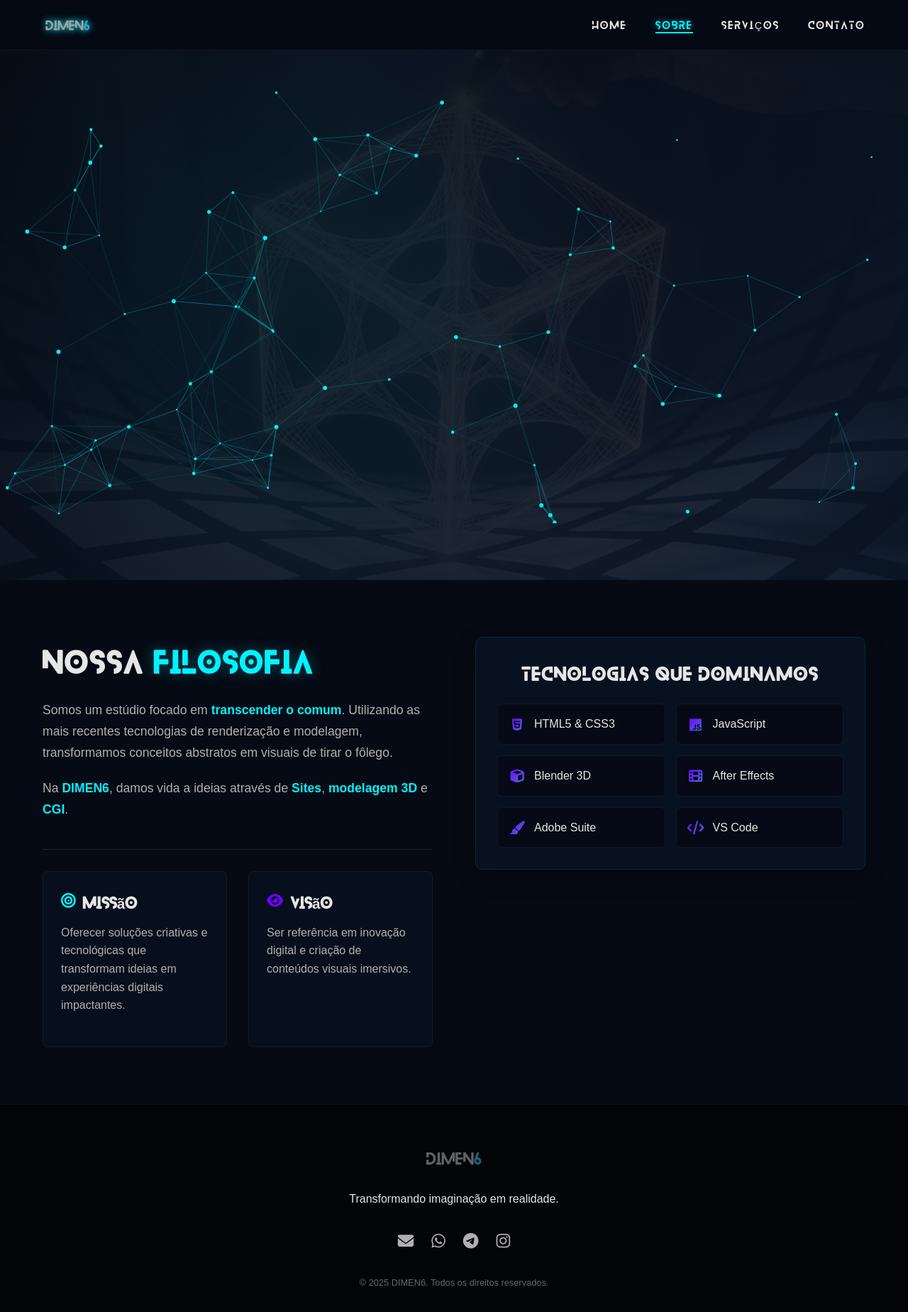
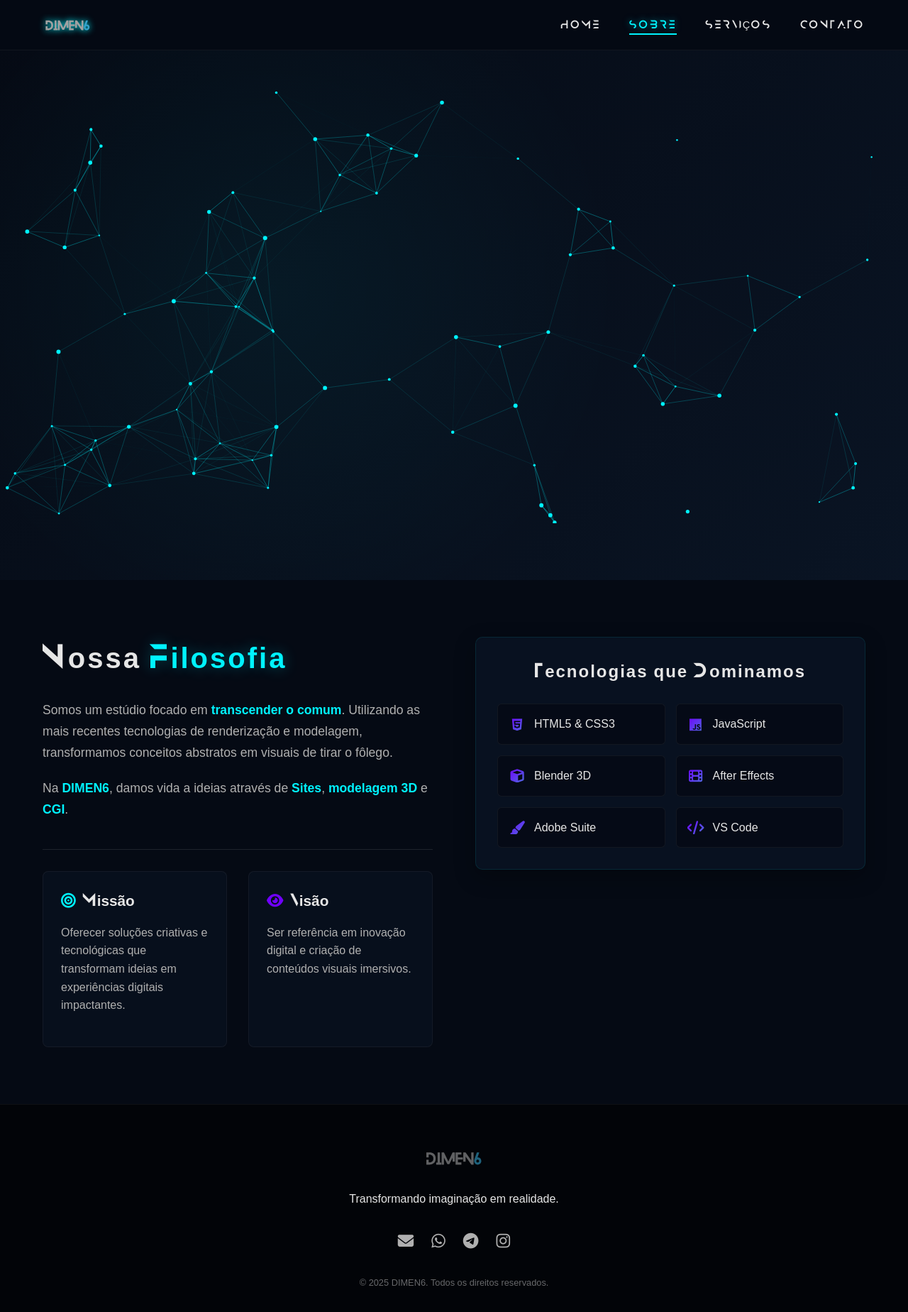
Before and after one commit to erythrogn/dimen_6, a Flask app: page /sobre in a window 1280 px wide. Shown: the whole page at 71% size. Run offline with Flask 3, Linux system fonts and the light colour scheme.

Commit message:
versãopy

```diff
--- a/static/css/style.css
+++ b/static/css/style.css
@@ -1,18 +1,12 @@
-/* =========================================
-   1. FONTES E VARIÁVEIS
-   ========================================= */
-
 @font-face {
     font-family: 'Anurati';
-    /* Caminho corrigido para estrutura Flask */
     src: url('../fonts/Anurati-Regular.otf') format('opentype');
     font-display: swap;
 }
 
 @font-face {
     font-family: 'Blanka';
-    /* Caminho corrigido para estrutura Flask */
-    src: url('../fonts/Blanka-Regular.otf') format('opentype');
+    src: url('../fonts/Anurati-Regular.otf') format('opentype');
     font-display: swap;
 }
 
@@ -30,10 +24,6 @@
 
     --header-height: 80px;
 }
-
-/* =========================================
-   2. RESET E BASE
-   ========================================= */
 
 * {
     margin: 0;
@@ -66,10 +56,6 @@ img {
     display: block;
 }
 
-/* =========================================
-   3. HEADER E NAVEGAÇÃO
-   ========================================= */
-
 header {
     position: fixed;
     top: 0;
@@ -84,7 +70,6 @@ header {
     transition: all 0.4s ease;
 }
 
-/* Classe adicionada via JS ao rolar */
 header.scrolled {
     padding: 10px 0;
     background: rgba(5, 10, 20, 0.98);
@@ -152,27 +137,19 @@ header.scrolled {
     transition: color 0.3s ease;
 }
 
-/* =========================================
-   4. HERO SECTIONS
-   ========================================= */
-
-/* Hero da Home */
 .hero {
     height: 100vh;
     height: calc(var(--vh, 1vh) * 100);
     display: flex;
     align-items: center;
-    /* REMOVIDO: background: url(...) */
     background: radial-gradient(circle at center, #1a2a4a 0%, #050A14 100%);
     position: relative;
     padding-top: var(--header-height);
 }
 
-/* Hero da página Sobre */
 .about-hero {
     min-height: 60vh;
     padding: 120px 0 80px;
-    /* REMOVIDO: background: url(...) */
     background: radial-gradient(circle at center, #1a2a4a 0%, #050A14 100%);
     display: flex;
     align-items: center;
@@ -227,13 +204,10 @@ header.scrolled {
     margin-right: auto;
 }
 
-/* Hero da página Sobre */
 .about-hero {
     min-height: 60vh;
     padding: 120px 0 80px;
-    /* Caminho corrigido para imagem */
-    background: linear-gradient(135deg, rgba(5, 10, 20, 0.95) 0%, rgba(10, 21, 37, 0.9) 100%),
-                url('../images/dimen.png') no-repeat center center/cover;
+    background: linear-gradient(135deg, rgba(5, 10, 20, 0.95) 0%, rgba(10, 21, 37, 0.9) 100%);
     display: flex;
     align-items: center;
     text-align: center;
@@ -267,11 +241,6 @@ header.scrolled {
     line-height: 1.6;
 }
 
-/* =========================================
-   5. COMPONENTES GERAIS
-   ========================================= */
-
-/* Botão CTA */
 .cta-button {
     display: inline-block;
     background: transparent;
@@ -306,7 +275,6 @@ header.scrolled {
     margin-top: 60px;
 }
 
-/* Títulos de Seção */
 .section-title {
     font-family: var(--font-heading);
     font-size: 2.5rem;
@@ -323,7 +291,6 @@ header.scrolled {
     position: relative;
 }
 
-/* Animação Scroll Reveal */
 .scroll-reveal {
     opacity: 0;
     transform: translateY(40px);
@@ -334,10 +301,6 @@ header.scrolled {
     opacity: 1;
     transform: translateY(0);
 }
-
-/* =========================================
-   6. PÁGINA SOBRE (DETALHES)
-   ========================================= */
 
 .about-page-section {
     padding: 80px 0;
@@ -411,7 +374,6 @@ header.scrolled {
     color: var(--text-gray);
 }
 
-/* Tech Stack (Painel Visual) */
 .visual-frame {
     background: rgba(10, 21, 37, 0.7);
     border-radius: 10px;
@@ -465,10 +427,6 @@ header.scrolled {
     background-clip: text;
     color: transparent !important;
 }
-
-/* =========================================
-   7. SERVIÇOS (FLIP CARDS)
-   ========================================= */
 
 .services {
     padding: 80px 0;
@@ -599,10 +557,6 @@ header.scrolled {
     color: var(--secondary);
 }
 
-/* =========================================
-   8. PÁGINA CONTATO
-   ========================================= */
-
 .contact {
     padding: 140px 0 80px;
     background: linear-gradient(to top, rgba(0,0,0,0.9), var(--bg-dark));
@@ -657,7 +611,6 @@ header.scrolled {
     transform: translateX(5px);
 }
 
-/* Campos de Email com Ícone */
 .input-with-icon {
     position: relative;
 }
@@ -722,11 +675,6 @@ header.scrolled {
     margin-top: 30px;
 }
 
-/* =========================================
-   9. OVERLAYS E ANIMAÇÕES EXTRAS
-   ========================================= */
-
-/* Cubo 3D / Loading */
 .dimensional-overlay {
     position: fixed;
     top: 0;
@@ -751,7 +699,6 @@ header.scrolled {
     pointer-events: all;
 }
 
-/* Se quiser incluir o cubo, descomente ou adicione o HTML correspondente */
 .loading-text {
     margin-top: 20px;
     font-family: 'Orbitron', sans-serif;
@@ -765,10 +712,6 @@ header.scrolled {
     0%, 100% { opacity: 0.5; }
     50% { opacity: 1; text-shadow: 0 0 10px var(--primary); }
 }
-
-/* =========================================
-   10. FOOTER
-   ========================================= */
 
 footer {
     background-color: #020408;
@@ -807,10 +750,6 @@ footer {
     color: rgba(255,255,255,0.4);
 }
 
-/* =========================================
-   11. MEDIA QUERIES (RESPONSIVO GERAL)
-   ========================================= */
-
 @media (max-width: 992px) {
     .about-page-grid { grid-template-columns: 1fr; gap: 40px; }
     .visual-frame { position: static; }
@@ -819,7 +758,6 @@ footer {
 }
 
 @media (max-width: 768px) {
-    /* Menu Mobile */
     .menu-toggle { display: block; z-index: 1002; }
 
     .nav-links {
@@ -848,18 +786,15 @@ footer {
     .nav-links li { margin: 0; width: 100%; text-align: center; }
     .nav-links a { font-size: 1.2rem; display: block; padding: 10px; }
 
-    /* Ajustes Gerais */
     .hero h1 { font-size: 2.2rem; }
     .section-title { font-size: 2rem; margin-bottom: 30px; }
     .hero p { font-size: 1rem; padding: 0 10px; }
 
     .about, .services, .contact { padding: 60px 0; }
 
-    /* Flip Cards */
     .services-grid { grid-template-columns: 1fr; padding: 0 10px; }
     .flip-card { height: 320px; }
 
-    /* Form */
     .contact { padding-top: 100px; align-items: flex-start; }
     .contact-form input, .contact-form textarea { font-size: 16px; padding: 12px; }
 }
--- a/templates/services.html
+++ b/templates/services.html
@@ -4,7 +4,6 @@
 
 {% block content %}
 <section class="services" id="services">
-
     <div class="container">
         <h2 class="section-title scroll-reveal">Nossos <span>Serviços</span></h2>
 
```
